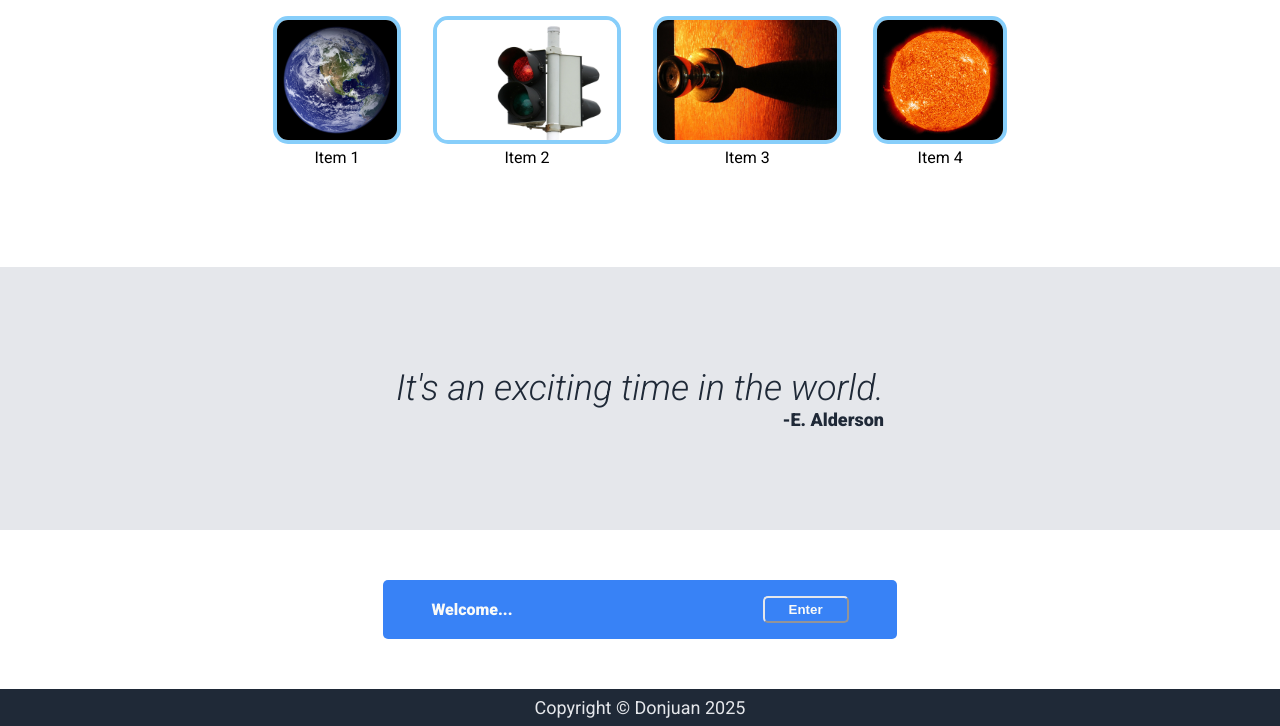
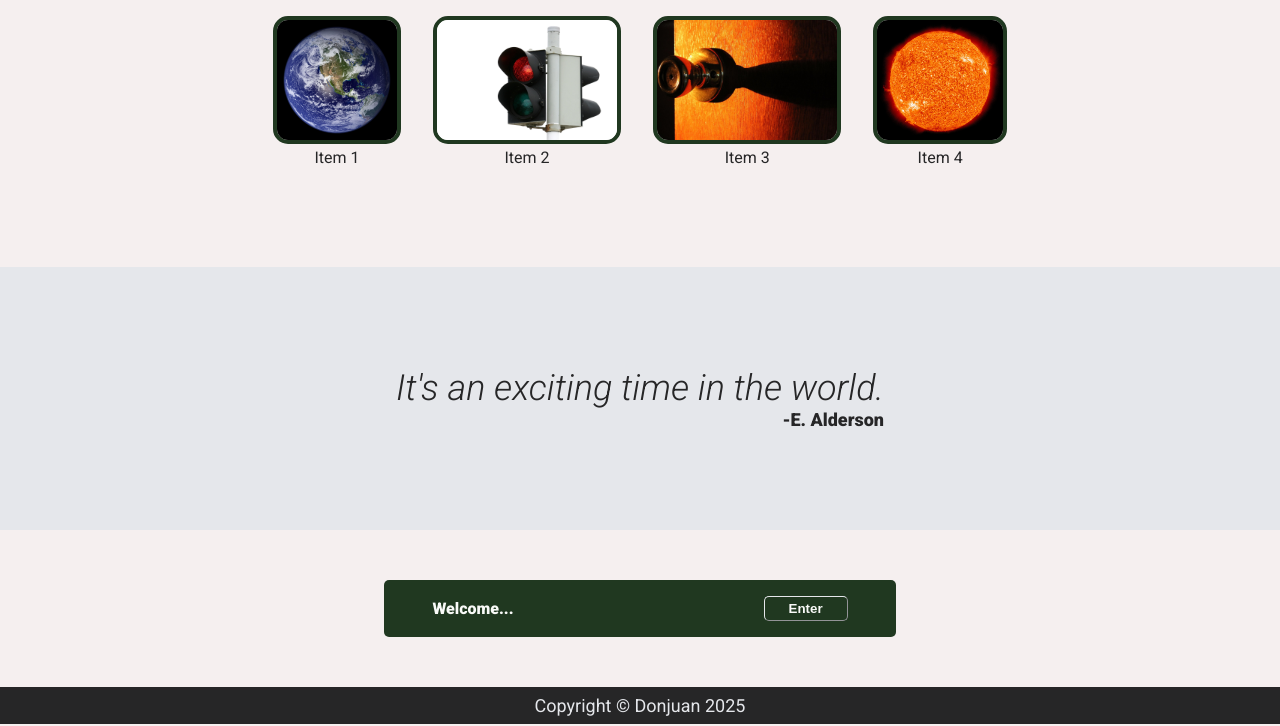
Before and after one commit to m-rbt01/landing-page, a plain HTML site: page index.html in a window 1280 px wide. Shown: the part 534-1260 px from the top of the page. Drawn offline with Linux system fonts and the light colour scheme.

Commit message:
feat: Modify the color palette to differ from the initial colors
The initial color palette was dark navy blue for the
header, hero, and footer. The quote section was gray,
and the information and welcome sections were white.
The style sheet now styles the header, hero, and footer
to be dark gray, the information and welcome sections
are light gray, and the quote section is a darker light
gray than the body. The buttons and image borders are
colored dark green.

```diff
--- a/style.css
+++ b/style.css
@@ -9,11 +9,8 @@ body{
     min-height: 100vh;
     display: flex;
     flex-direction: column;
+    background-color: #eee5e594;
 }
-
-/*
-================== Modify color palette ====================
-*/
 
 /*---------------SHARED----------------*/
 .header, .content, .footer{
@@ -22,7 +19,7 @@ body{
 }
 
 .header, .hero, .footer{
-    background-color: #1F2937;
+    background-color: #262627;
 }
 
 .hero, .information, .quote, .welcome{
@@ -40,13 +37,17 @@ body{
     font-weight: 900;
 }
 
+.information, .quote{
+    color: #262627;
+}
+
 .quote-text, .quote-cite{
     text-wrap: nowrap;
 }
 
 button, .welcome-card{
     font-weight: 900;
-    background-color: #3882F6;
+    background-color: #203820;
     color: #F9FAF8;
     border-radius: 5px;
 }
@@ -57,7 +58,6 @@ button, .welcome-card{
     align-items: center;
     padding: 8px 32px;
     gap: 310px;
-    align-items: center;
 }
 
 .header-list{
@@ -116,7 +116,6 @@ button, .welcome-card{
     font-weight: 900;
     text-align: center;
     text-wrap: nowrap;
-    color: #1F2937;
 }
 
 .info-list{
@@ -136,7 +135,7 @@ button, .welcome-card{
     width: auto;
     height: 120px;
     border-radius: 15px;
-    border: 4px solid lightskyblue;
+    border: 4px solid #203820;
 }
 
 .quote{
@@ -144,7 +143,6 @@ button, .welcome-card{
     justify-content: space-evenly;
     align-items: center;
     padding: 100px 32px;
-    color: #1F2937;
     background-color: #E5E7EB;
 }
 
@@ -181,6 +179,7 @@ button, .welcome-card{
 }
 
 .welcome-card button{
+    border-width: 1px;
     border-color: #E5E7EB;
 }
 
```
